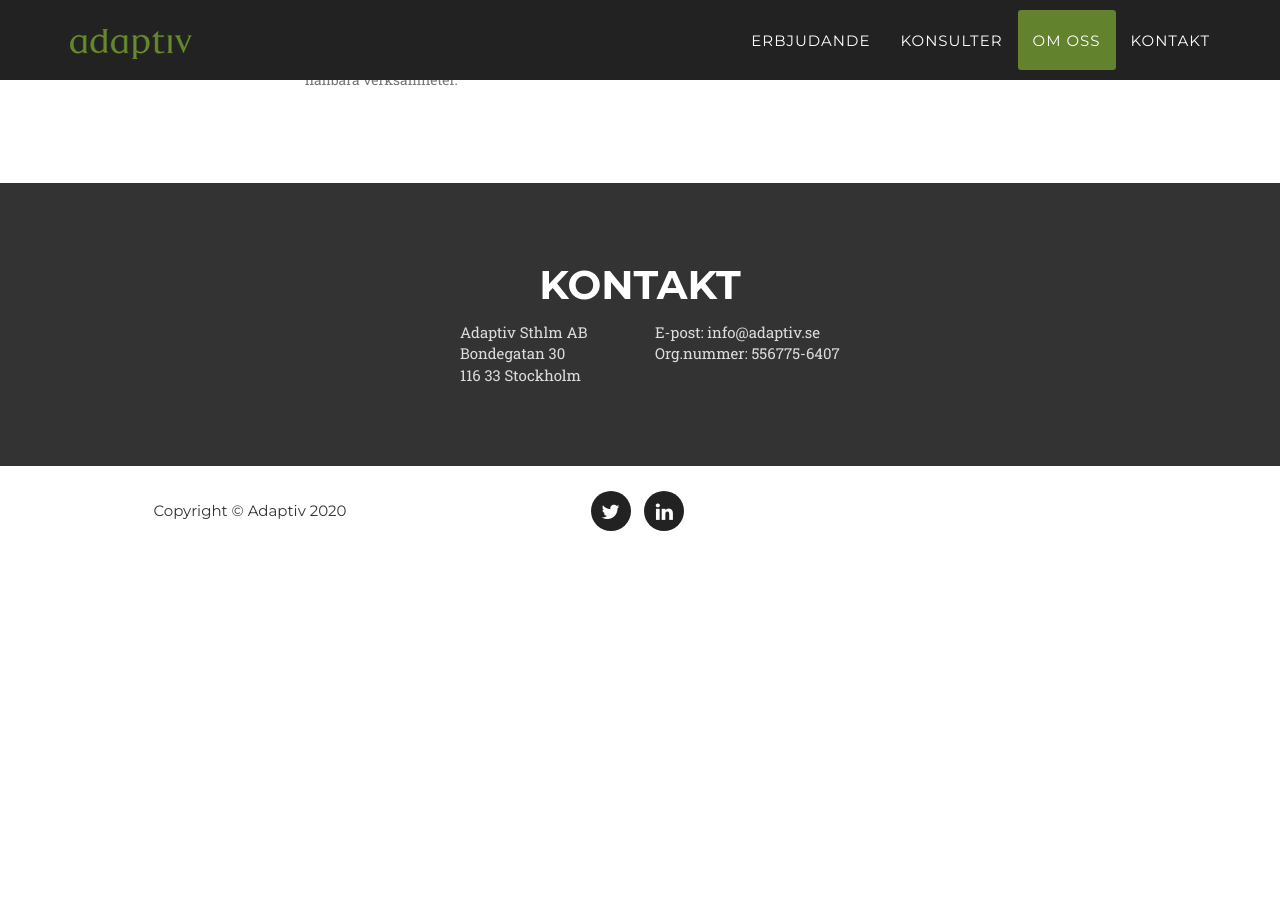
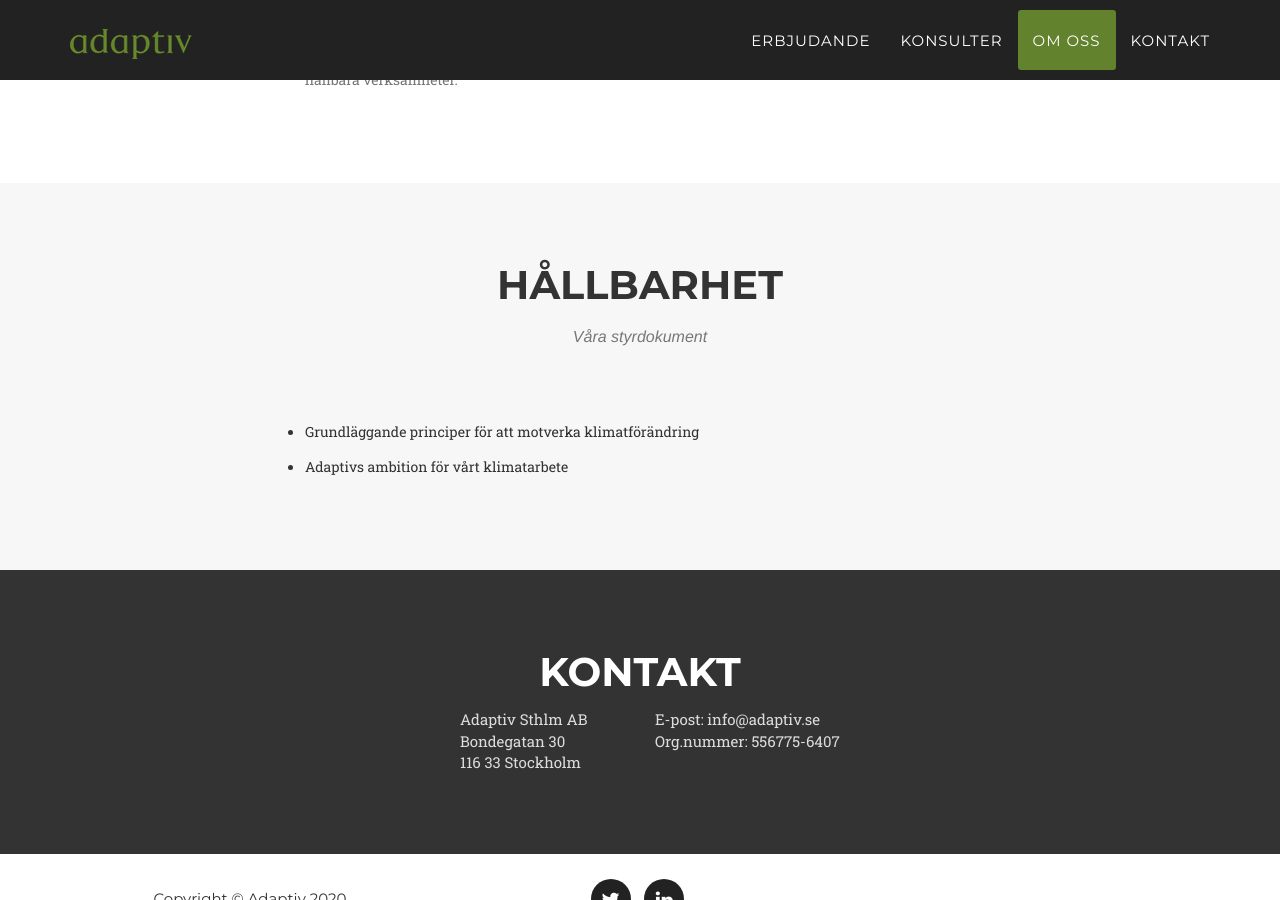
Before and after one commit to adaptiv/adaptiv_agency, a Jekyll site: the page built from index.html, in a window 1280 px wide and 900 px high, scrolled down 3233 px. Built offline with Jekyll 4.4.1, drawn with Linux system fonts in a browser that asks for light colours; some web fonts are replaced; before the commit the page ends 3789 px from its top, so only the background shows below that.

Commit message:
Sektion om hållbarhet
Länkar direkt till google docs.

```diff
--- /dev/null
+++ b/_includes/sustainability.html
@@ -0,0 +1,37 @@
+<!-- About Section -->
+<section id="sustainability" class="bg-light-gray">
+  <div class="container">
+    <div class="row">
+      <div class="col-lg-12 text-center">
+        <h2 class="section-heading">Hållbarhet</h2>
+        <h3 class="section-subheading text-muted">Våra styrdokument</h3>
+      </div>
+    </div>
+    <!-- <div class="row">
+      <div class="col-lg-8 col-lg-offset-2 text-center">
+        <p class="text-muted">...</p>
+      </div>
+    </div> -->
+    <div class="row">
+      <div class="col-lg-8 col-lg-offset-2 text-left">
+        <ul>
+          <li>
+            <p class="text-muted">
+              <a class="dark"
+                href="https://docs.google.com/document/d/123Pe7T6AN7_XxJA5c5_2vgDOqIZpKK6HRL-ninC35-s/edit#heading=h.yvn5oe875tsy">Grundläggande
+                principer för att motverka klimatförändring</a>
+            </p>
+          </li>
+          <li>
+            <p class="text-muted">
+              <a class="dark"
+                href="https://docs.google.com/document/d/1zQO-R3Q4AyybzfLLtrIyf117STTk15hg40FcXqpH1pw/edit?usp=sharing">Adaptivs
+                ambition för vårt klimatarbete</a>
+            </p>
+          </li>
+          <!-- <li><p class="text-muted">Sist men inte minst, <strong>hållbarhet</strong>. Vi vill arbeta på ett hållbart sätt, skapa hållbara produkter och bidra till hållbara verksamheter.</p></li> -->
+        </ul>
+      </div>
+    </div>
+  </div>
+</section>
--- a/_layouts/default.html
+++ b/_layouts/default.html
@@ -10,6 +10,7 @@
   {% include services.html %}
   {% include team.html %}
   {% include about.html %}
+  {% include sustainability.html %}
   {% include contact.html %}
   {% include footer.html %}
   {% include js.html %}
```
Also changed, not shown: README.md.
